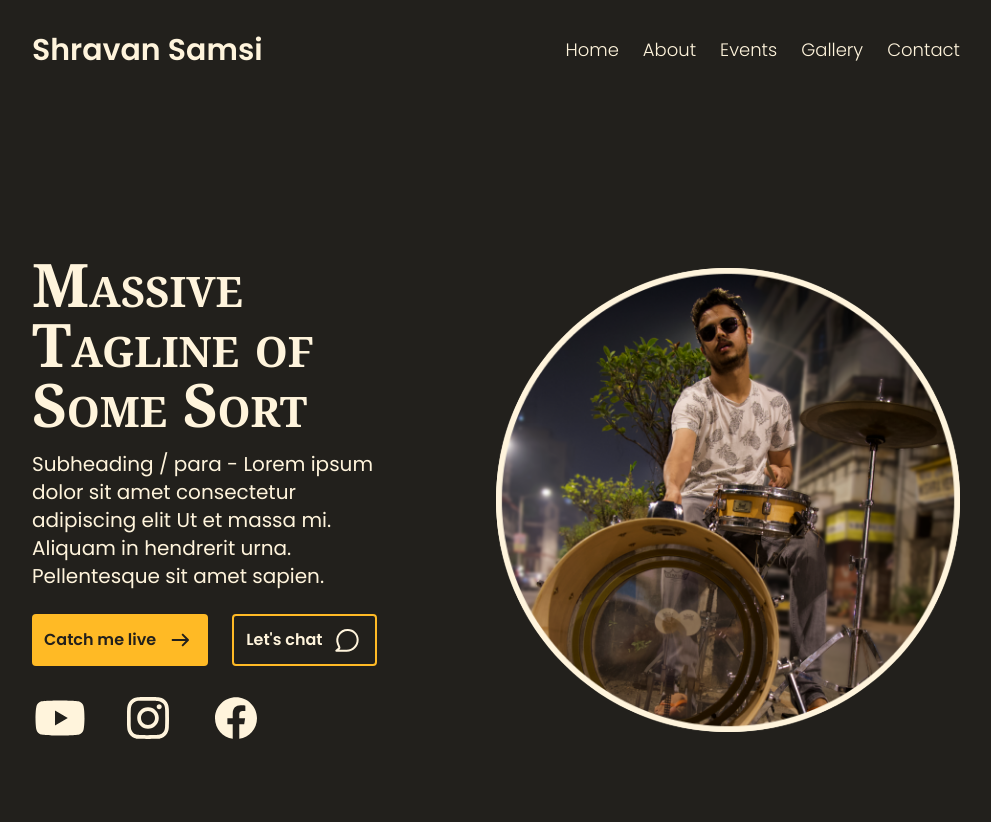
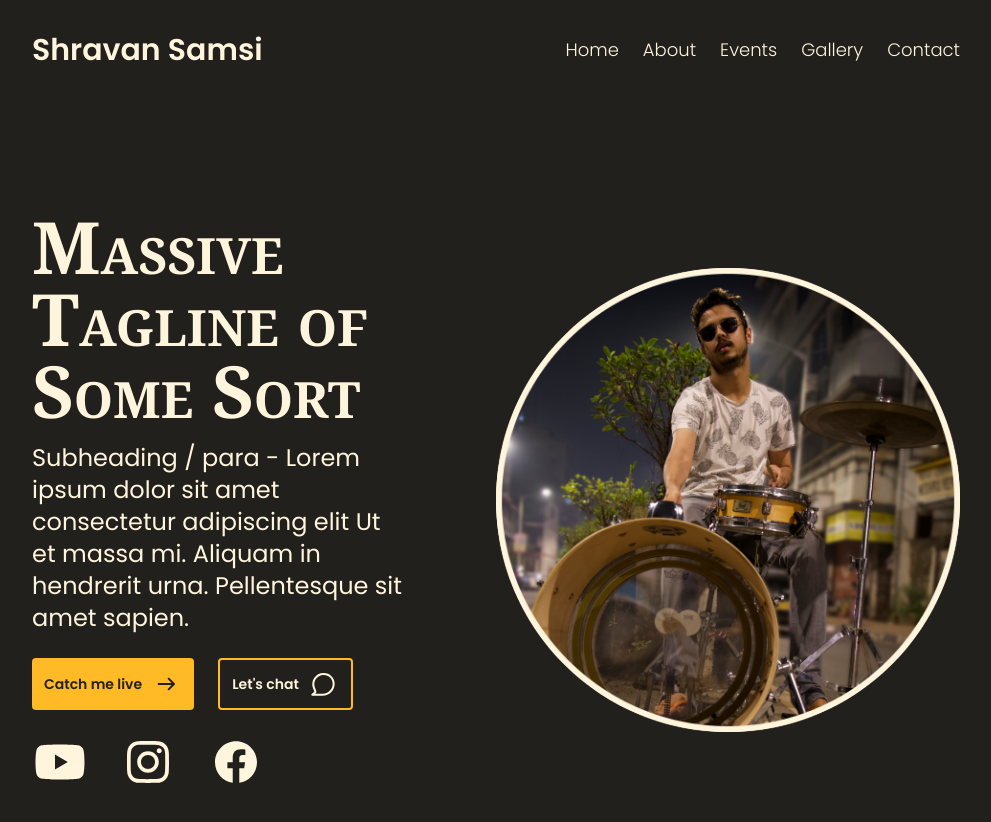
Before and after one commit to NeeshSamsi/shravansamsi, a Next.js app: page / in a window 1280 px wide. Shown: the top 822 px of the page, without its empty margins (144-1135 px from the left). Built offline with nearby package versions, Linux system fonts and the light colour scheme.

Commit message:
feat: Responsive lg +

```diff
--- a/components/Button.tsx
+++ b/components/Button.tsx
@@ -21,7 +21,7 @@ export default function Button({ type, text, icon }: ButtonProps) {
       `}
     >
       <div>{text}</div>
-      <div className="h-8 2xl:h-10">{icon}</div>
+      <div className="lg:h-6 xl:h-8  2xl:h-10">{icon}</div>
     </button>
   );
 }
--- a/components/Navbar.tsx
+++ b/components/Navbar.tsx
@@ -2,7 +2,7 @@ import Link from "next/link";
 
 export default function Navbar() {
   return (
-    <nav className="sticky top-0 left-0 right-0 flex items-center justify-between px-32 py-8 xl:px-44 2xl:px-56 3xl:mx-auto 3xl:max-w-[144rem] 3xl:px-0">
+    <nav className="sticky top-0 left-0 right-0 flex items-center justify-between py-8 lg:px-32 xl:px-44 2xl:px-56 3xl:mx-auto 3xl:max-w-[144rem] 3xl:px-0">
       <h2 className="text-2xl font-semibold lg:text-3xl 2xl:text-4xl">
         Shravan Samsi
       </h2>
--- a/pages/index.tsx
+++ b/pages/index.tsx
@@ -22,19 +22,19 @@ const Home: NextPage = () => {
 
       <Navbar />
 
-      <main className="mx-auto flex h-screen flex-col justify-center px-44 2xl:px-56 3xl:max-w-[144rem] 3xl:px-0">
+      <main className="mx-auto flex h-screen flex-col justify-center lg:px-32 xl:px-44 2xl:px-56 3xl:max-w-[144rem] 3xl:px-0">
         <div className="flex items-center justify-between gap-6">
           <div className="py-auto w-2/5">
-            <h1 className="font-smallcaps mb-4 font-serif font-bold xl:text-6xl 2xl:text-7xl 3xl:text-8xl">
+            <h1 className="font-smallcaps mb-4 font-serif font-bold lg:text-6xl xl:text-7xl 2xl:text-8xl 3xl:text-9xl">
               Massive Tagline of Some Sort
             </h1>
-            <p className="mb-6 xl:text-xl 2xl:text-2xl 3xl:text-3xl">
+            <p className="mb-6 lg:text-xl xl:text-2xl 2xl:text-3xl 3xl:text-4xl">
               Subheading / para - Lorem ipsum dolor sit amet consectetur
               adipiscing elit Ut et massa mi. Aliquam in hendrerit urna.
               Pellentesque sit amet sapien.
             </p>
 
-            <div className="mb-6 flex text-base xl:gap-6 2xl:gap-10 2xl:text-xl 3xl:text-2xl">
+            <div className="mb-6 flex text-base lg:gap-2 lg:text-sm xl:gap-6 2xl:gap-10 2xl:text-xl 3xl:text-2xl">
               <Button
                 type={ButtonTypes.Primary}
                 text="Catch me live"
@@ -52,7 +52,7 @@ const Home: NextPage = () => {
                 href="https://youtube.com/shravansamsi"
                 className="transition-all hover:text-accent"
               >
-                <div className="xl:h-14 2xl:h-16">
+                <div className="lg:h-12 xl:h-14 2xl:h-16">
                   <YouTube size={4} />
                 </div>
               </a>
@@ -60,7 +60,7 @@ const Home: NextPage = () => {
                 href="https://www.instagram.com/shravansamsi/"
                 className="transition-all hover:text-accent"
               >
-                <div className="xl:h-14 2xl:h-16">
+                <div className="lg:h-12 xl:h-14 2xl:h-16">
                   <Instagram />
                 </div>
               </a>
@@ -68,7 +68,7 @@ const Home: NextPage = () => {
                 href="https://www.facebook.com/shravansamsiofficial/"
                 className="transition-all hover:text-accent"
               >
-                <div className="xl:h-14 2xl:h-16">
+                <div className="lg:h-12 xl:h-14 2xl:h-16">
                   <Facebook />
                 </div>
               </a>
```
